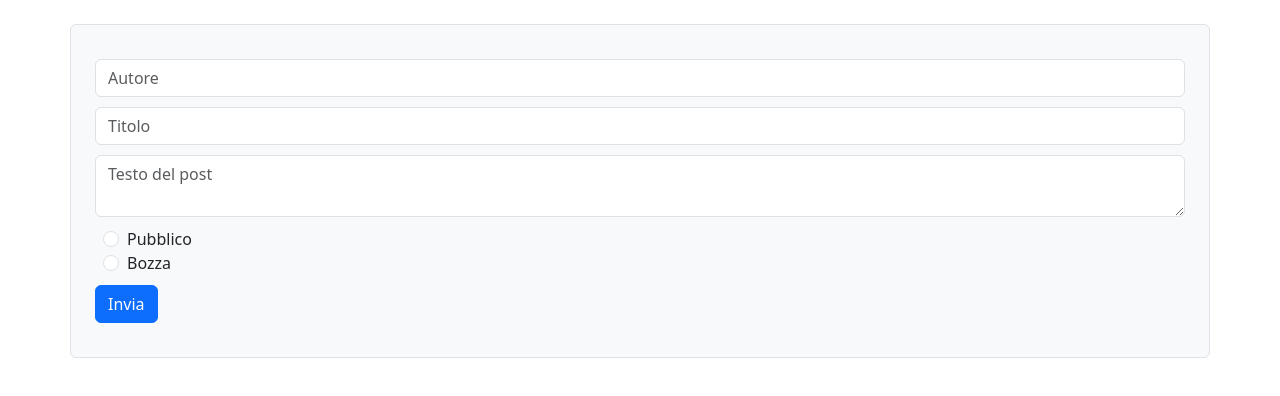
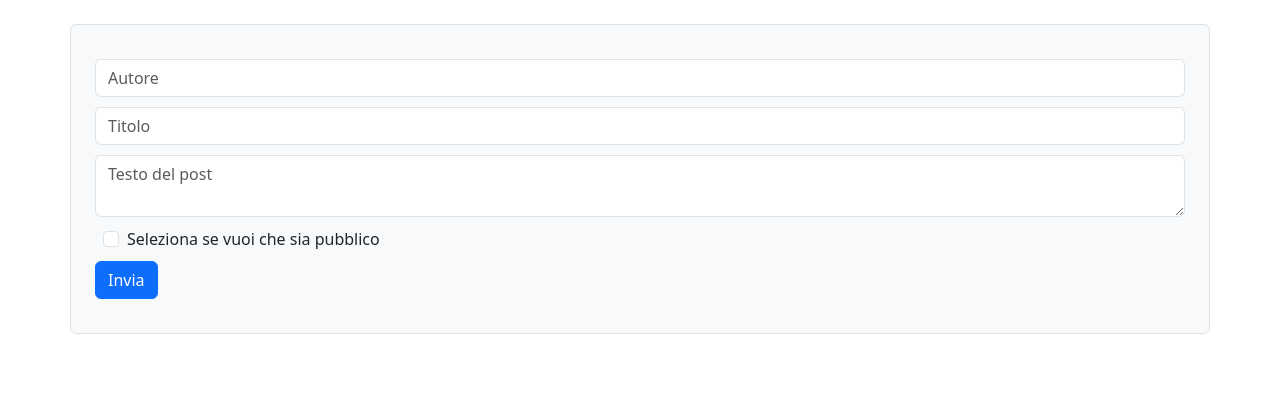
Before and after one commit to andreamaluta/react-post-form, a React (Vite) app: page / in a window 1280 px wide. Shown: the top 396 px of the page. Built offline with nearby package versions, Linux system fonts and the light colour scheme.

Commit message:
[UPD] change the form

```diff
--- a/src/components/PostForm.jsx
+++ b/src/components/PostForm.jsx
@@ -19,12 +19,8 @@ const PostForm = () => {
                         </div>
                         <div className="col-12">
                             <div>
-                                <input type="radio" id='privacyPublic' name='privacy' className='form-check-input mx-2' />
-                                <label htmlFor="privacyPublic" className="form-check-label"> Pubblico </label>
-                            </div>
-                            <div>
-                                <input type="radio" id='privacyPrivate' name='privacy' className='form-check-input mx-2' />
-                                <label htmlFor="privacyPrivate" className="form-check-label"> Bozza </label>
+                                <input type="checkbox" id='update' name='update' className='form-check-input mx-2' />
+                                <label htmlFor="updates" className="form-check-labelq">Seleziona se vuoi che sia pubblico</label>
                             </div>
                         </div>
                         <div className="col-12">
```
